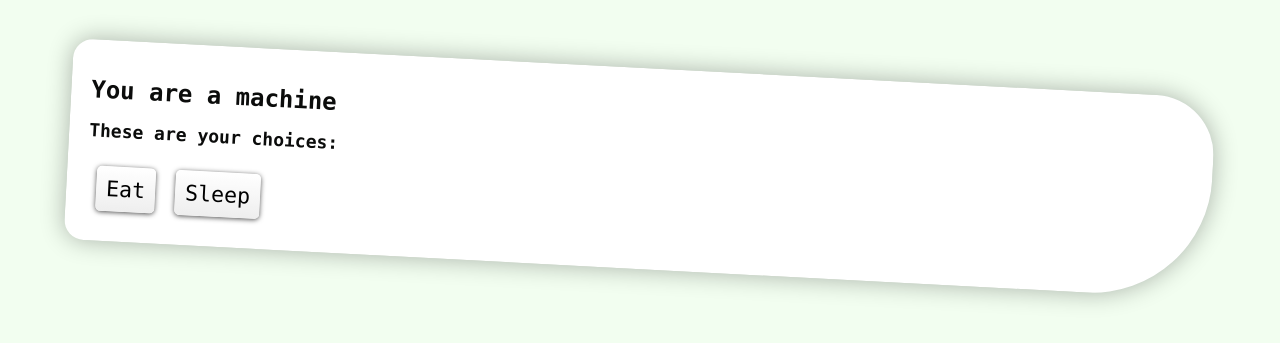
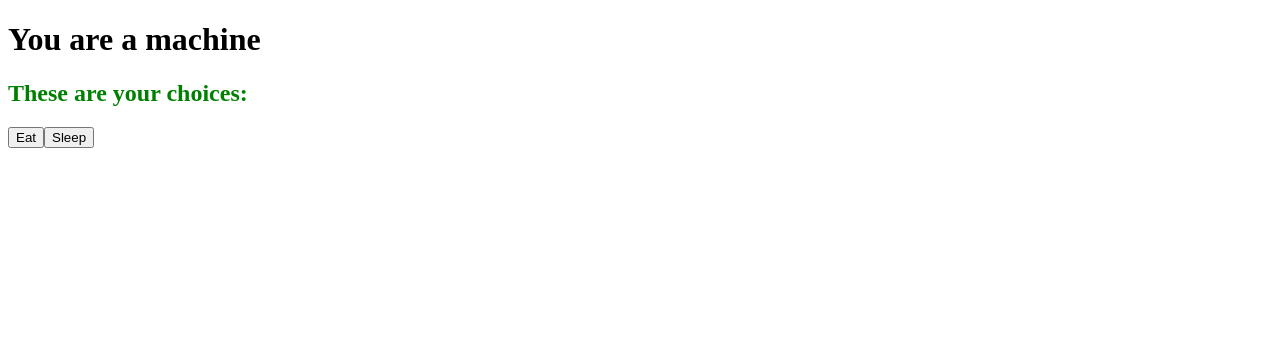
Before and after one commit to christophercliff/wintersmith-kelvin, a Node project: template example/templates/index.jade in a window 1280 px wide. Shown: the top 343 px of the page. Run offline with Node 20 templates, Linux system fonts and the light colour scheme; the template is opened without the code that fills it, so the values that code supplies are empty; style sheets or scripts are compiled from the project's sources.

Commit message:
Imported nap.

```diff
--- /dev/null
+++ b/example/contents/style/a.less
@@ -0,0 +1 @@
+.a { color: red; }
--- /dev/null
+++ b/example/contents/style/b.less
@@ -0,0 +1 @@
+.b { color: green; }
--- a/example/contents/style/colors.less
+++ /dev/null
@@ -1,5 +0,0 @@
-
-// color defenitions
-@background-color: #f2fef0;
-@text-color: #0b0c0b;
-@box-color: #fff;
--- a/example/contents/style/elements.less
+++ /dev/null
@@ -1,136 +0,0 @@
-/*---------------------------------------------------
-    LESS Elements 0.6
-  ---------------------------------------------------
-    A set of useful LESS mixins by Dmitry Fadeyev
-    Special thanks for mixin suggestions to:
-      Kris Van Herzeele,
-      Benoit Adam,
-      Portenart Emile-Victor,
-      Ryan Faerman
-
-    More info at: http://lesselements.com
------------------------------------------------------*/
-
-.gradient(@color: #F5F5F5, @start: #EEE, @stop: #FFF) {
-  background: @color;
-  background: -webkit-gradient(linear,
-                               left bottom,
-                               left top,
-                               color-stop(0, @start),
-                               color-stop(1, @stop));
-  background: -ms-linear-gradient(bottom,
-                                  @start,
-                                  @stop);
-  background: -moz-linear-gradient(center bottom,
-                                   @start 0%,
-                                   @stop 100%);
-}
-.bw-gradient(@color: #F5F5F5, @start: 0, @stop: 255) {
-  background: @color;
-  background: -webkit-gradient(linear,
-                               left bottom,
-                               left top,
-                               color-stop(0, rgb(@start,@start,@start)),
-                               color-stop(1, rgb(@stop,@stop,@stop)));
-  background: -ms-linear-gradient(bottom,
-                                  rgb(@start,@start,@start) 0%,
-                                  rgb(@start,@start,@start) 100%);
-  background: -moz-linear-gradient(center bottom,
-                                   rgb(@start,@start,@start) 0%,
-                                   rgb(@stop,@stop,@stop) 100%);
-}
-.bordered(@top-color: #EEE, @right-color: #EEE, @bottom-color: #EEE, @left-color: #EEE) {
-  border-top: solid 1px @top-color;
-  border-left: solid 1px @left-color;
-  border-right: solid 1px @right-color;
-  border-bottom: solid 1px @bottom-color;
-}
-.drop-shadow(@x-axis: 0, @y-axis: 1px, @blur: 2px, @alpha: 0.1) {
-  -webkit-box-shadow: @x-axis @y-axis @blur rgba(0, 0, 0, @alpha);
-  -moz-box-shadow: @x-axis @y-axis @blur rgba(0, 0, 0, @alpha);
-  box-shadow: @x-axis @y-axis @blur rgba(0, 0, 0, @alpha);
-}
-.rounded(@radius: 2px) {
-  -webkit-border-radius: @radius;
-  -moz-border-radius: @radius;
-  border-radius: @radius;
-  -moz-background-clip: padding; -webkit-background-clip: padding-box; background-clip: padding-box;
-}
-.border-radius(@topright: 0, @bottomright: 0, @bottomleft: 0, @topleft: 0) {
-  -webkit-border-top-right-radius: @topright;
-  -webkit-border-bottom-right-radius: @bottomright;
-  -webkit-border-bottom-left-radius: @bottomleft;
-  -webkit-border-top-left-radius: @topleft;
-  -moz-border-radius-topright: @topright;
-  -moz-border-radius-bottomright: @bottomright;
-  -moz-border-radius-bottomleft: @bottomleft;
-  -moz-border-radius-topleft: @topleft;
-  border-top-right-radius: @topright;
-  border-bottom-right-radius: @bottomright;
-  border-bottom-left-radius: @bottomleft;
-  border-top-left-radius: @topleft;
-  -moz-background-clip: padding; -webkit-background-clip: padding-box; background-clip: padding-box;
-}
-.opacity(@opacity: 0.5) {
-  -moz-opacity: @opacity;
-  -khtml-opacity: @opacity;
-  -webkit-opacity: @opacity;
-  opacity: @opacity;
-}
-.transition-duration(@duration: 0.2s) {
-  -moz-transition-duration: @duration;
-  -webkit-transition-duration: @duration;
-  transition-duration: @duration;
-}
-.rotation(@deg:5deg){
-  -webkit-transform: rotate(@deg);
-  -moz-transform: rotate(@deg);
-  transform: rotate(@deg);
-}
-.scale(@ratio:1.5){
-  -webkit-transform:scale(@ratio);
-  -moz-transform:scale(@ratio);
-  transform:scale(@ratio);
-}
-.transition(@duration:0.2s, @ease:ease-out) {
-  -webkit-transition: all @duration @ease;
-  -moz-transition: all @duration @ease;
-  transition: all @duration @ease;
-}
-.inner-shadow(@horizontal:0, @vertical:1px, @blur:2px, @alpha: 0.4) {
-  -webkit-box-shadow: inset @horizontal @vertical @blur rgba(0, 0, 0, @alpha);
-  -moz-box-shadow: inset @horizontal @vertical @blur rgba(0, 0, 0, @alpha);
-  box-shadow: inset @horizontal @vertical @blur rgba(0, 0, 0, @alpha);
-}
-.box-shadow(@arguments) {
-  -webkit-box-shadow: @arguments;
-  -moz-box-shadow: @arguments;
-  box-shadow: @arguments;
-}
-.columns(@colwidth: 250px, @colcount: 0, @colgap: 50px, @columnRuleColor: #EEE, @columnRuleStyle: solid, @columnRuleWidth: 1px) {
-  -moz-column-width: @colwidth;
-  -moz-column-count: @colcount;
-  -moz-column-gap: @colgap;
-  -moz-column-rule-color: @columnRuleColor;
-  -moz-column-rule-style: @columnRuleStyle;
-  -moz-column-rule-width: @columnRuleWidth;
-  -webkit-column-width: @colwidth;
-  -webkit-column-count: @colcount;
-  -webkit-column-gap: @colgap;
-  -webkit-column-rule-color: @columnRuleColor;
-  -webkit-column-rule-style: @columnRuleStyle;
-  -webkit-column-rule-width: @columnRuleWidth;
-  column-width: @colwidth;
-  column-count: @colcount;
-  column-gap: @colgap;
-  column-rule-color: @columnRuleColor;
-  column-rule-style: @columnRuleStyle;
-  column-rule-width: @columnRuleWidth;
-}
-.translate(@x:0, @y:0) {
-  -moz-transform: translate(@x, @y);
-  -webkit-transform: translate(@x, @y);
-  -o-transform: translate(@x, @y);
-  -ms-transform: translate(@x, @y);
-  transform: translate(@x, @y);
-}
--- a/example/contents/style/main.less
+++ /dev/null
@@ -1,30 +0,0 @@
-
-@import "elements";
-@import "colors";
-
-* { font-family: 'Menlo', monospace; }
-
-body {
-  background: @background-color;
-  color: @text-color;
-  padding: 5em;
-  font-size: 12px;
-}
-
-.frame {
-  padding: 20px;
-  background: @box-color;
-  .border-radius(60px, 120px, 20px, 20px);
-  .rotation(3deg);
-  .drop-shadow(0, 0, 25px, 0.3);
-}
-
-button {
-  .gradient(#F5F5F5, #EEE, #FFF);
-  .drop-shadow(0, 1px, 5px, 0.7);
-  margin: 10px;
-  padding: 10px;
-  font-size: 180%;
-  border: 0;
-  .rounded(5px);
-}
--- a/example/templates/index.jade
+++ b/example/templates/index.jade
@@ -3,10 +3,11 @@ html(lang='en')
   head
     meta(charset='utf-8')
     title winterless
-    link(rel='stylesheet', href='style/main.css')
+    link(rel='stylesheet', href='style/b.css')
   body
     div.frame
-      h1 You are a machine
-      h2 These are your choices:
+      h1.a You are a machine
+      h2.b These are your choices:
       button.eat Eat
       button.sleep Sleep
+      h1= global.chris
--- a/package.json
+++ b/package.json
@@ -7,6 +7,7 @@
   "dependencies": {
     "less": ">= 0.0.1",
     "async": ">= 0.0.1",
-    "coffee-script": "1.2.x"
+    "coffee-script": "1.2.x",
+    "nap": "~0.6.2"
   }
 }
```
Also changed, not shown: 1 other file.
